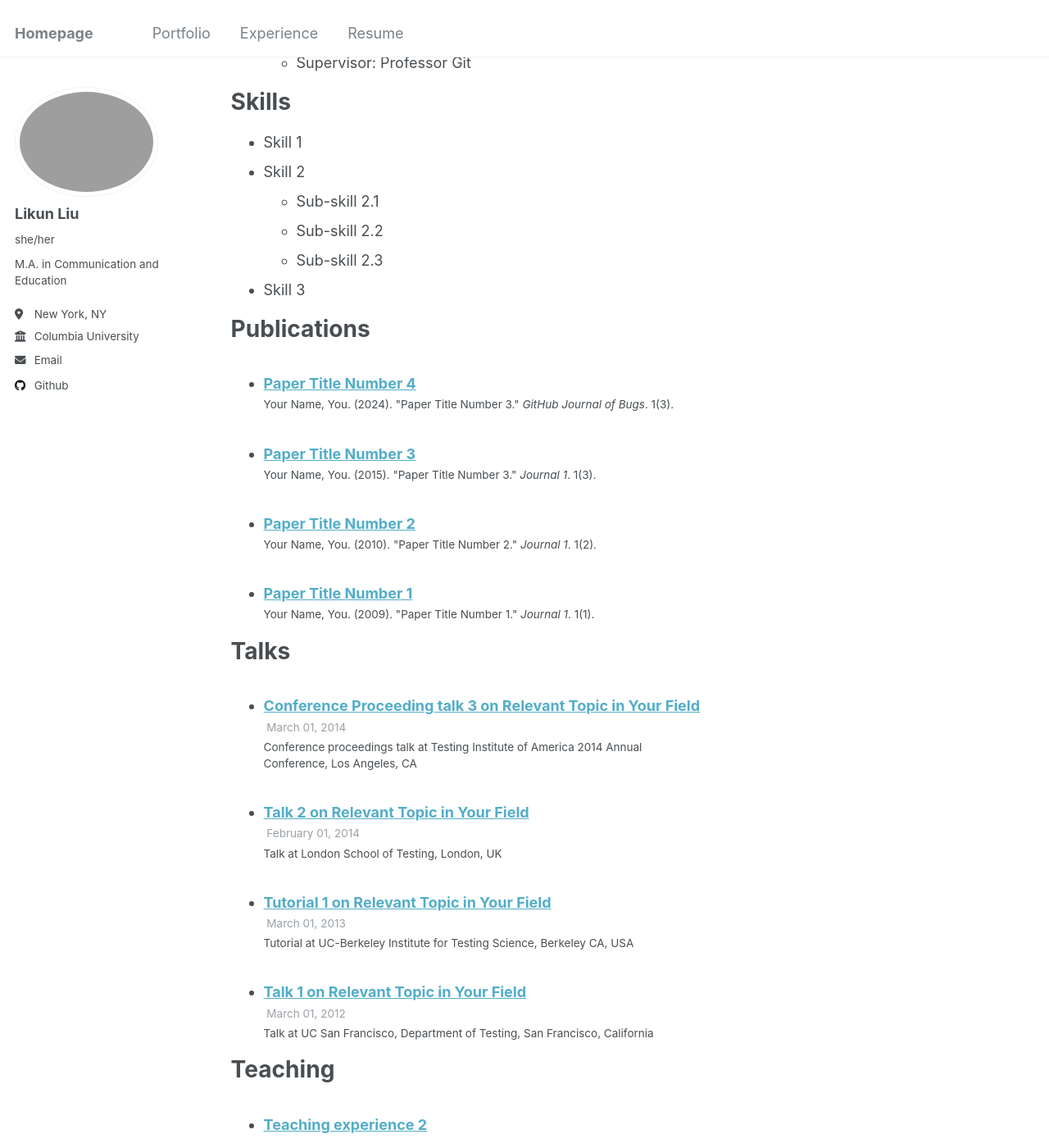
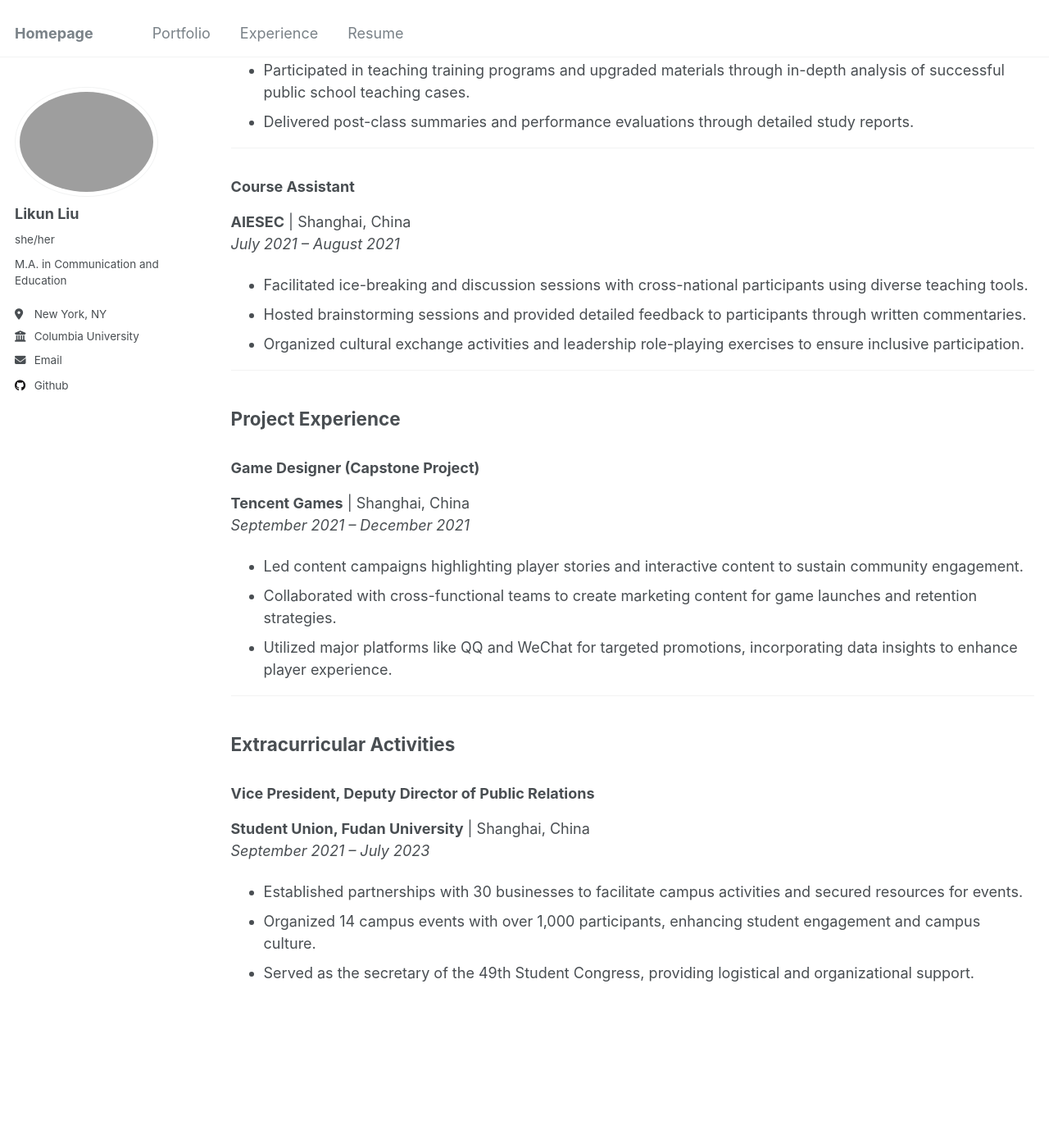
Before and after one commit to LIkieee/LIkieee.github.io, a Jekyll site: the page built from _pages/experience.md, in a window 1280 px wide and 1400 px high, scrolled down 702 px. Shown: the whole window at 82% size. Built offline with Jekyll 4.4.1, drawn with Linux system fonts in a browser that asks for light colours; some of the changed text lies outside the part shown.

Commit message:
Update Experience

```diff
--- a/_pages/experience.md
+++ b/_pages/experience.md
@@ -8,56 +8,51 @@ author_profile: true
 
 {% include base_path %}
 
-Education
-======
-* Ph.D in Version Control Theory, GitHub University, 2018 (expected)
-* M.S. in Jekyll, GitHub University, 2014
-* B.S. in GitHub, GitHub University, 2012
+## Work Experience
 
-Work experience
-======
-* Spring 2024: Academic Pages Collaborator
-  * Github University
-  * Duties includes: Updates and improvements to template
-  * Supervisor: The Users
+### Communications Intern
+**Plan International** | Shanghai, China
+*September 2023 – May 2024*
+- Authored comprehensive social media content to raise awareness on women's health and menstrual education, positioning the organization as a trusted advocate.
+- Designed interactive posts, such as quizzes and practical health tips, to boost engagement and build a loyal online community.
+- Coordinated campaigns and community outreach events supporting adolescent menstrual health education, promoting gender equality and children's rights.
 
-* Fall 2015: Research Assistant
-  * Github University
-  * Duties included: Merging pull requests
-  * Supervisor: Professor Hub
+---
 
-* Summer 2015: Research Assistant
-  * Github University
-  * Duties included: Tagging issues
-  * Supervisor: Professor Git
+### Part-time Instructor (High School Curriculum)
+**TAL Education Group** | Shanghai, China
+*January 2023 – July 2023*
+- Conducted personalized, weekly tutoring sessions for high school students, tailoring lessons to individual learning needs to maximize academic performance.
+- Participated in teaching training programs and upgraded materials through in-depth analysis of successful public school teaching cases.
+- Delivered post-class summaries and performance evaluations through detailed study reports.
 
-Skills
-======
-* Skill 1
-* Skill 2
-  * Sub-skill 2.1
-  * Sub-skill 2.2
-  * Sub-skill 2.3
-* Skill 3
+---
 
-Publications
-======
-  <ul>{% for post in site.publications reversed %}
-    {% include archive-single-cv.html %}
-  {% endfor %}</ul>
+### Course Assistant
+**AIESEC** | Shanghai, China
+*July 2021 – August 2021*
+- Facilitated ice-breaking and discussion sessions with cross-national participants using diverse teaching tools.
+- Hosted brainstorming sessions and provided detailed feedback to participants through written commentaries.
+- Organized cultural exchange activities and leadership role-playing exercises to ensure inclusive participation.
 
-Talks
-======
-  <ul>{% for post in site.talks reversed %}
-    {% include archive-single-talk-cv.html  %}
-  {% endfor %}</ul>
+---
 
-Teaching
-======
-  <ul>{% for post in site.teaching reversed %}
-    {% include archive-single-cv.html %}
-  {% endfor %}</ul>
+## Project Experience
 
-Service and leadership
-======
-* Currently signed in to 43 different slack teams
+### Game Designer (Capstone Project)
+**Tencent Games** | Shanghai, China
+*September 2021 – December 2021*
+- Led content campaigns highlighting player stories and interactive content to sustain community engagement.
+- Collaborated with cross-functional teams to create marketing content for game launches and retention strategies.
+- Utilized major platforms like QQ and WeChat for targeted promotions, incorporating data insights to enhance player experience.
+
+---
+
+## Extracurricular Activities
+
+### Vice President, Deputy Director of Public Relations
+**Student Union, Fudan University** | Shanghai, China
+*September 2021 – July 2023*
+- Established partnerships with 30 businesses to facilitate campus activities and secured resources for events.
+- Organized 14 campus events with over 1,000 participants, enhancing student engagement and campus culture.
+- Served as the secretary of the 49th Student Congress, providing logistical and organizational support.
```
